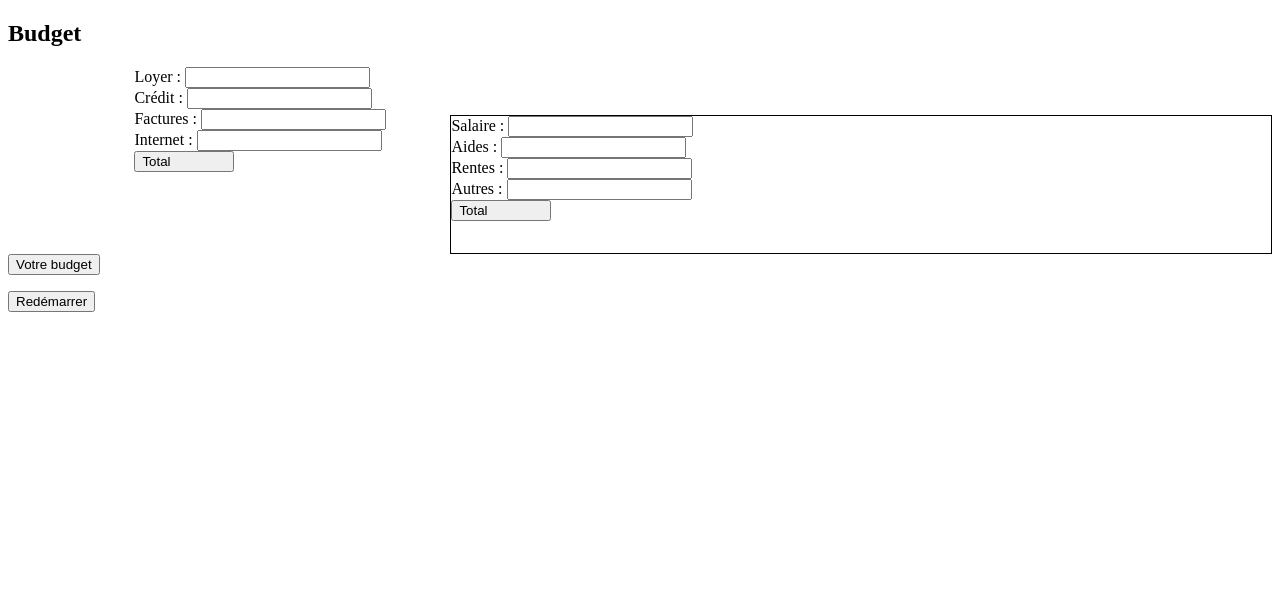
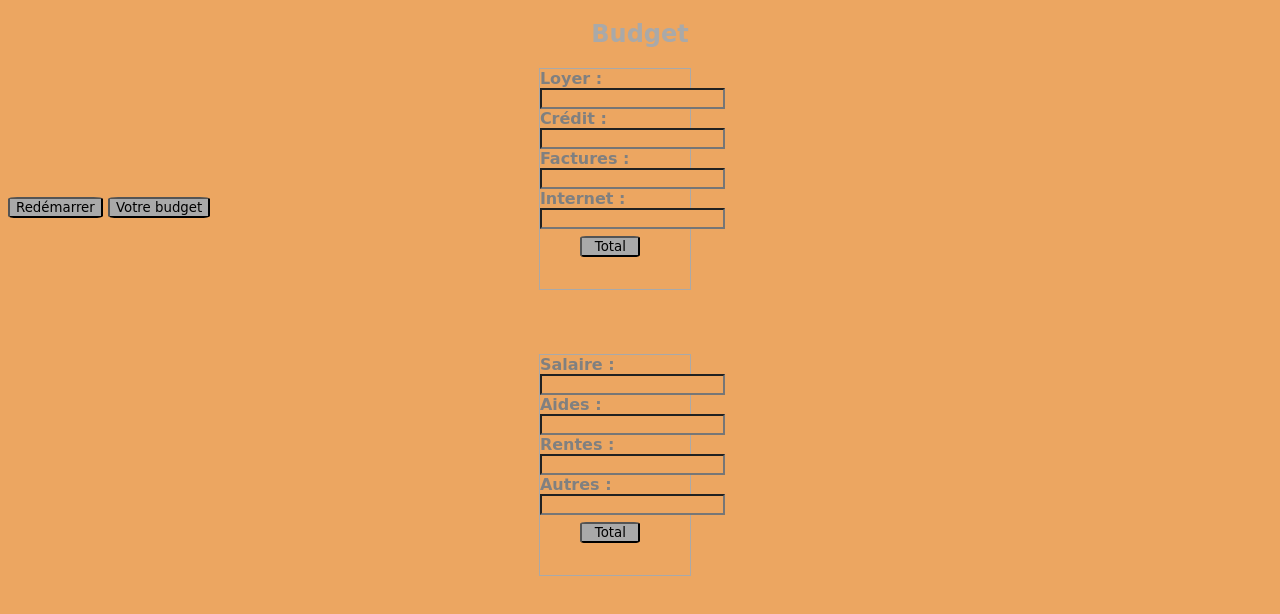
Before and after one commit to devyosse/EvalBudget, a plain HTML site: page index.html in a window 1280 px wide. Drawn offline with Linux system fonts and the light colour scheme.

Commit message:
eval budget

```diff
--- a/css.css
+++ b/css.css
@@ -1,37 +1,86 @@
 body{
     box-sizing: border-box;
+    font-family: cursive;
+    background-color: #eca661;
+}
+
+h2{
+    text-align: center;
+    color: darkgray;
+    font-weight: bold;
 }
 
 #depenses{
+    border: darkgray 1px solid;
+    width: 150px;
     display: flex;
     flex-direction: column;
-    margin-left: 10%;
+    margin-left: 42%;
+
 }
 
 #recettes{
-    border: 1px solid black;
+    border: darkgray 1px solid;
+    width: 150px;
     display: flex;
     flex-direction: column;
-    margin-left: 35%;
-    margin-top: -7%;
+    margin-left: 42%;
+    margin-top: 5%;
 }
 
-#epargne{
-    display: flex;
-    flex-direction: column;
-    margin-left: 60%;
-    margin-top: -5%;
+
+
+#total-depenses{
+    width: 60px;
+    text-align: center;
+    margin-left: 27%;
+    margin-top: 5%;
+    background-color: darkgray;
+    border-radius: 10%;
+    font-family: cursive;
 }
 
-#contenu2{
-    margin-top: -11%;
+#total-recettes{
+    width: 60px;
+    text-align: center;
+    margin-left: 27%;
+    margin-top: 5%;
+    background-color: darkgray;
+    border-radius: 10%;
+    font-family: cursive;
 }
 
-#total-depenses{
-    width: 100px;
-    text-align: left;
+#totalcharge{
+    margin-left: 12%;
 }
-#total-recettes{
-    width: 100px;
-    text-align: left;
+
+
+#totalrecettes{
+    margin-left: 12%;
 }
+
+label{
+    color: grey;
+    font-weight: bold;
+}
+
+#résultat{
+    margin-top: -30%;
+}
+
+#reset{
+    background-color: darkgray;
+    border-radius: 10%;
+    font-family: cursive;
+}
+
+
+#total-budget{
+    background-color: darkgray;
+    border-radius: 10%;
+    font-family: cursive;
+}
+
+input{
+    background-color: #eca661;
+}
--- a/index.html
+++ b/index.html
@@ -30,12 +30,13 @@
     </div>
 
     <div id="résultat">
+        <button id="reset">Redémarrer</button>
         <button id="total-budget">Votre budget</button>
         <p id="conseilsbudget"></p>
     </div>
 </div>
 
-<button id="reset">Redémarrer</button>
+
 
 <script src="app.js"></script>
 </body>
```
Also changed, not shown: app.js (+5 -7 lines).
